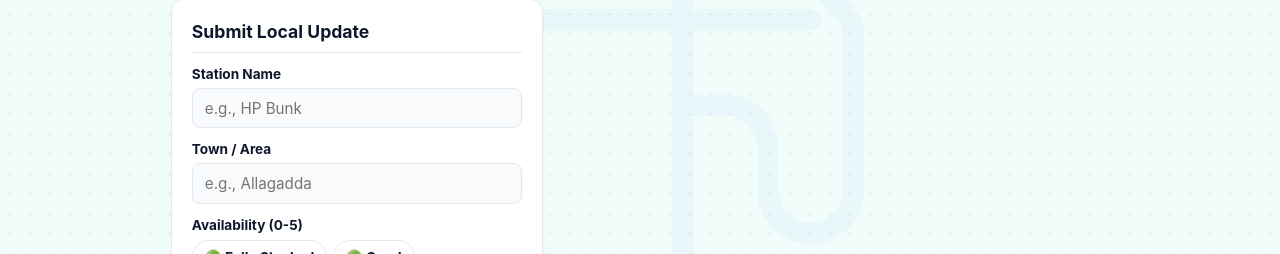
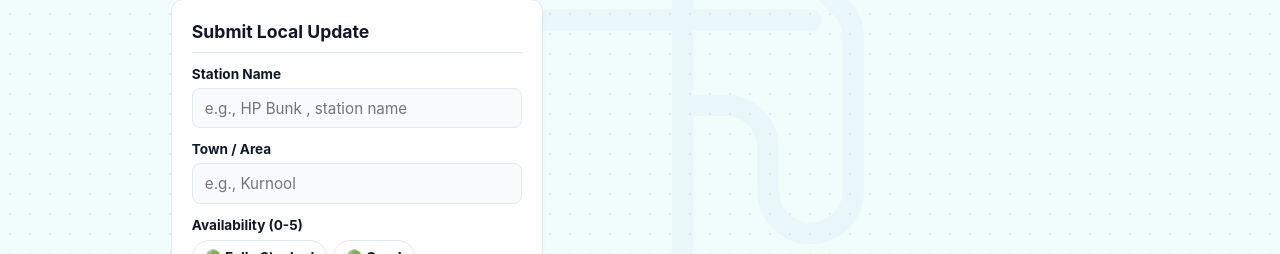
Before and after one commit to TechlabRS/fuel-availablelity, a plain HTML site: page index.html in a window 1280 px wide. Shown: the part 316-570 px from the top of the page. Drawn offline with nearby package versions, Linux system fonts and the light colour scheme; no server answers.

Commit message:
Add files via upload

```diff
--- a/index.html
+++ b/index.html
@@ -619,12 +619,12 @@
                     <div class="form-grid">
                         <div class="form-group">
                             <label for="stationName">Station Name</label>
-                            <input type="text" id="stationName" placeholder="e.g., HP Bunk" list="stationSuggestions" required autocomplete="off">
+                            <input type="text" id="stationName" placeholder="e.g., HP Bunk , station name" list="stationSuggestions" required autocomplete="off">
                             <datalist id="stationSuggestions"></datalist>
                         </div>
                         <div class="form-group">
                             <label for="district">Town / Area</label>
-                            <input type="text" id="district" placeholder="e.g., Allagadda" required>
+                            <input type="text" id="district" placeholder="e.g., Kurnool" required>
                         </div>
                         <div class="form-group">
                             <label>Availability (0-5)</label>
```
